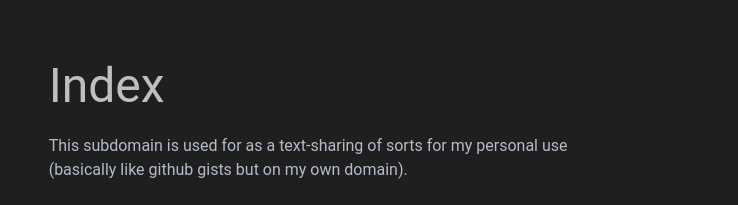
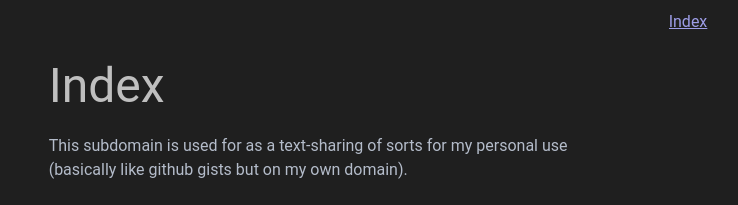
Before and after one commit to danbulant/gists, a Jekyll site: the page built from index.markdown, in a window 1280 px wide. Shown: the top 205 px of the page, without its empty margins (188-926 px from the left). Built offline with Jekyll 4.4.1, drawn with Linux system fonts in a browser that asks for light colours.

Commit message:
Use github pages compatible toc

```diff
--- a/_layouts/default.html
+++ b/_layouts/default.html
@@ -15,7 +15,7 @@
             {{ content }}
         </main>
         <aside>
-            {{ content | toc_only }}
+            {% include toc.html html=content %}
         </aside>
     </div>
     <footer>
```
